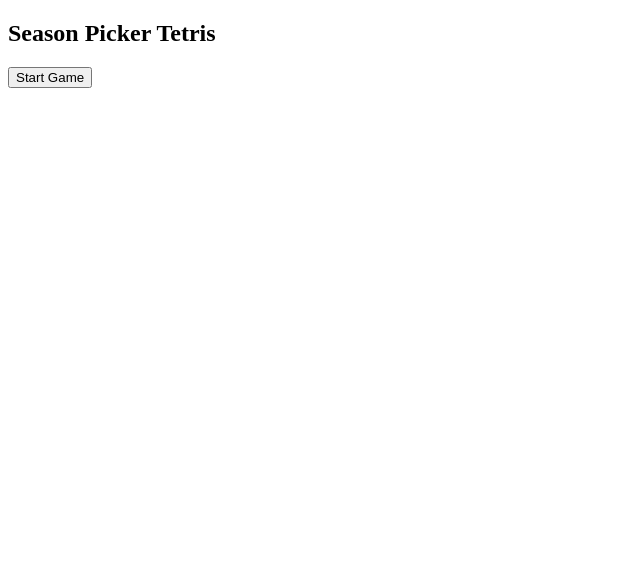
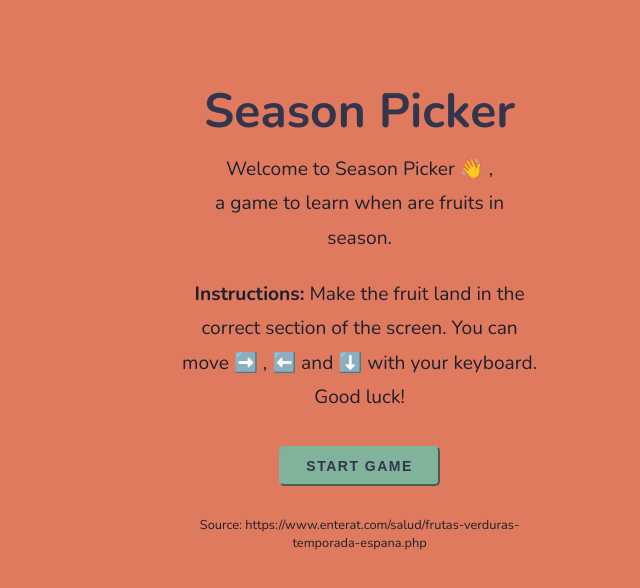
Before and after one commit to giulia-girardi/season-picker-tetris, a plain HTML site: page index.html in a window 1280 px wide. Shown: the whole page, without its empty margins (0-640 px from the left). Drawn offline with nearby package versions, Linux system fonts and the light colour scheme.

```diff
--- a/index.html
+++ b/index.html
@@ -6,15 +6,20 @@
     <meta name="viewport" content="width=device-width, initial-scale=1.0">
     <title>Season Picker Tetris</title>
     <link rel="stylesheet" href="./style/style.css">
+    <link href="https://fonts.googleapis.com/css2?family=Nunito:wght@400;500;700&display=swap" rel="stylesheet">
 </head>
 <body>
     <section id="start-screen">
-        <h1>Season Picker Tetris</h1>
+        <h1>Season Picker</h1>
+        <p>Welcome to Season Picker 👋 ,<br> a game to learn when are fruits in season.</p>
+        <p> <b>Instructions:</b> Make the fruit land in the correct section of the screen. You can move ➡️ , ⬅️  and ⬇️ with your keyboard. Good luck!</p>
         <button id="start">Start Game</button>
+        <p class="sources">Source: https://www.enterat.com/salud/frutas-verduras-temporada-espana.php</p>
     </section>
-    <canvas id="canvas" height="352" width="800"></canvas>
+    <canvas id="canvas" height="450" width="500"></canvas>
     <section id="gameoverscreen">
         <h1>Game Over</h1>
+        <p>Oh no! Well - next time!</p>
         <button id="restart">Restart</button>
     </section>
     <script type="text/javascript" src="index.js"></script>
--- a/style/style.css
+++ b/style/style.css
@@ -1,5 +1,56 @@
-canvas {
-    border: 1px solid black
+* {
+    margin: 0;
+    padding: 0;
+}
+body {
+    display: flex;
+    padding: 40px 100px;
+    font-family: Nunito, sans-serif;
+    background-color: #e07a5f;
+    justify-content: space-around;
+    align-items: center;
+    font-size: 1.2rem;
+    line-height: 1.8em;
+    color: #1e202d;
+}
+
+#start-screen {
+    text-align: center;
+    padding: 5% 5%;
+    width: 33%;
+}
+
+h1 {
+    font-weight: 700;
+    font-size: 3rem;
+    color: #33354c ;
+    padding-bottom: 3.5%;
+}
+h2 {
+    font-weight: 700;
+    font-size: 1.4rem;
+    color: #33354c ;
+}
+p {
+    padding: 3% 0;
+}
+
+.sources {
+    font-size: 0.8rem;
+    line-height: normal;
+}
+
+button {
+    padding: 10px 25px;
+    border-radius: 5px;
+    background-color: #81b29a;
+    border-color: #81b29a;
+    color: #33354c ;
+    margin: 20px 0;
+    font-size: 14px;
+    text-transform: uppercase;
+    font-weight: 700;
+    letter-spacing: 1.5px;
 }
 
 #canvas {
@@ -7,8 +58,13 @@ canvas {
     justify-content: center;
     align-items: center;
     visibility: hidden;
+    border: 3px solid #33354c ;
+    background-color: #f4f1de;
+    border-radius: 10px;
 }
+
 
 #gameoverscreen {
     display: none;
+    padding: 20px 30px;
 }
```
